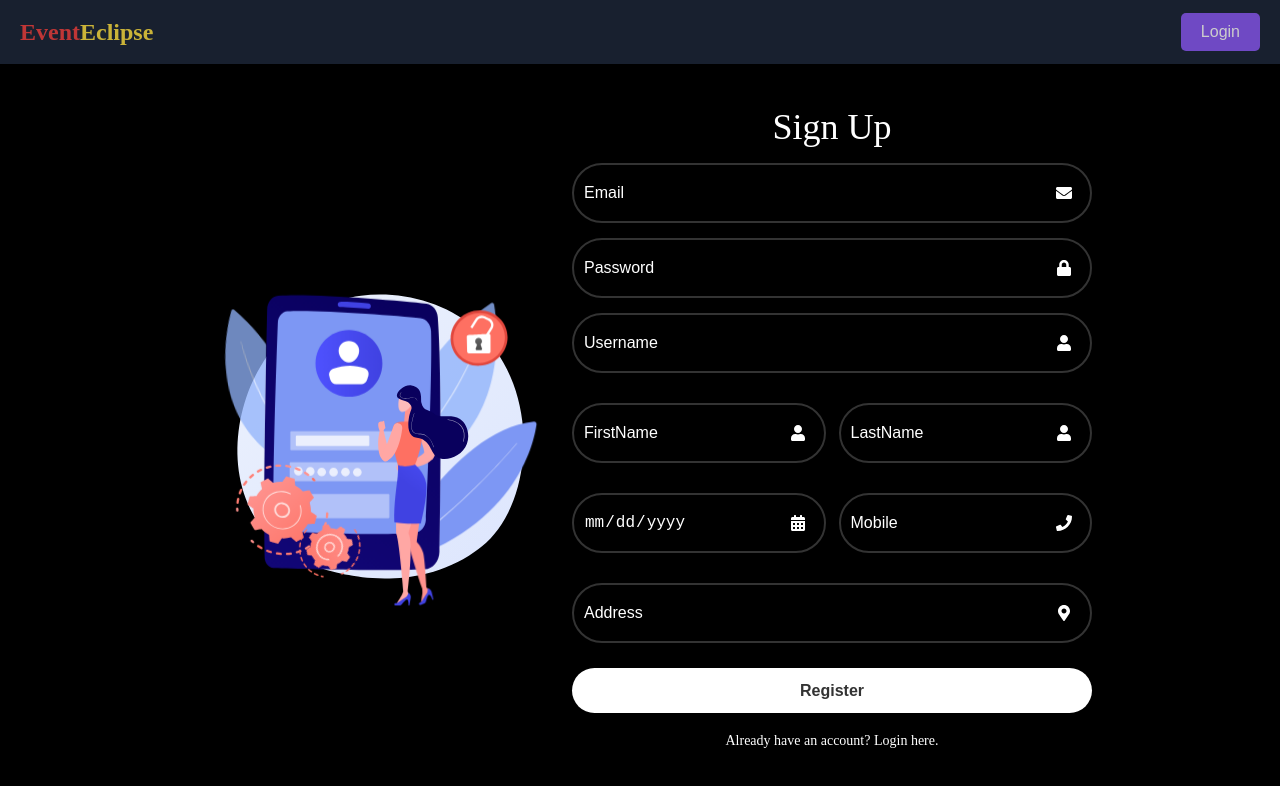
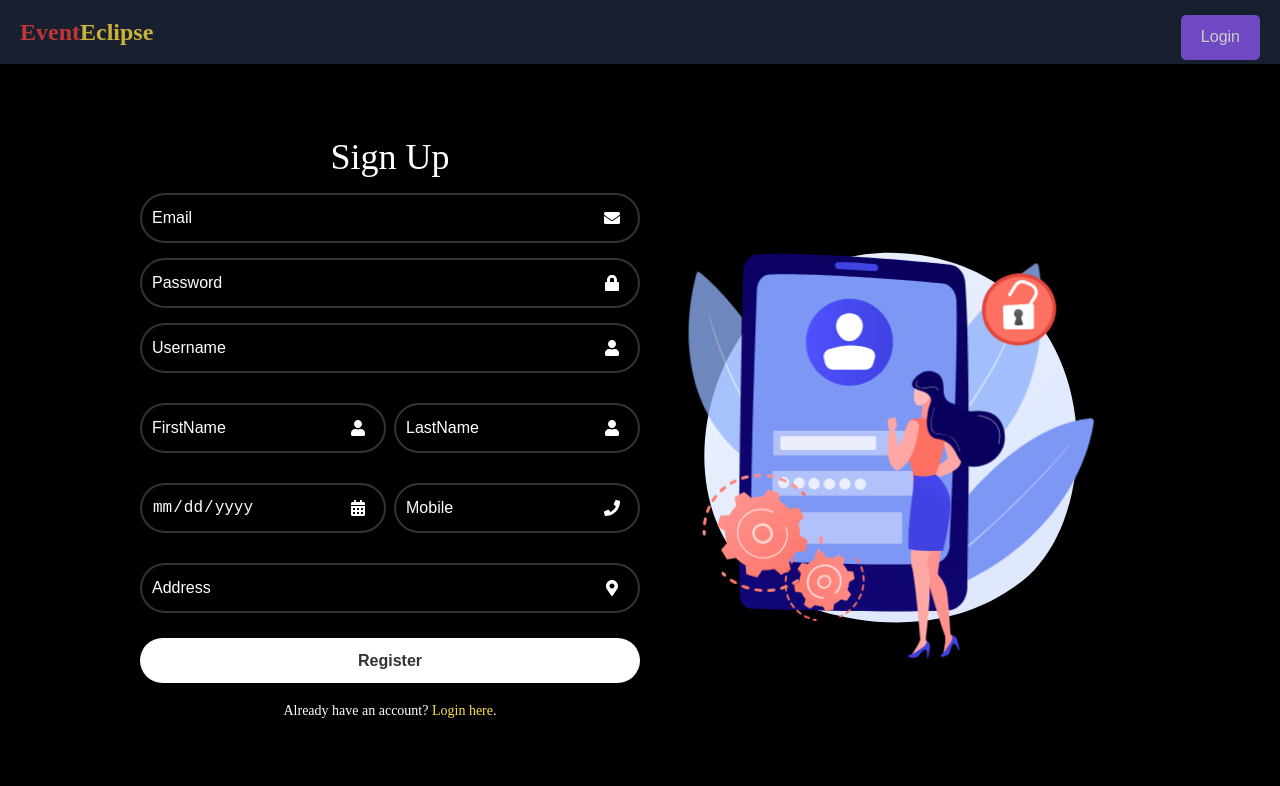
Before and after one commit to Tim-Alpha/Event-Eclipse-Frontend, a React (Create React App) app: page /register in a window 1280 px wide. Shown: the top 786 px of the page. Built offline with nearby package versions, Linux system fonts and the light colour scheme.

Commit message:
update: ui/ux changes

```diff
--- a/src/components/authentication/Login.js
+++ b/src/components/authentication/Login.js
@@ -1,17 +1,26 @@
-import React, { useState } from 'react';
+import React, { useEffect, useState } from 'react';
 import { useNavigate } from 'react-router-dom';
 import Header from '../header-footer/Header';
-// import Footer from '../header-footer/Footer';
+import Footer from '../header-footer/Footer';
 import "../css/Login.css";
 import log from "../assets/Log.json";
 import Lottie from 'lottie-react';
-import { FaUser, FaLock } from "react-icons/fa";
+import { FaUser, FaEye, FaEyeSlash, FaLock } from "react-icons/fa";
 import axios from 'axios';
+import IsMobile from '../../helper/mobileDetection';
 
 const Login = () => {
   const [username, setUsername] = useState('');
   const [password, setPassword] = useState('');
+  const [isChecked, setIsChecked] = useState(false);
+  const [disableClass, setDisableClass] = useState("");
+  const [passwordVisible, setPasswordVisible] = useState(false);
   const navigate = useNavigate();
+  const isMobile = IsMobile();
+
+  useEffect(() => {
+    isMobile ? setDisableClass('disableMe') : setDisableClass("");
+  }, [isMobile]);
 
   const handleLogin = async (e) => {
     e.preventDefault();
@@ -20,11 +29,13 @@ const Login = () => {
         username: username,
         password: password
       });
-
       const data = response.data;
 
       if (data.status === 'success') {
+        if (isChecked) {
           localStorage.setItem('token', data.token);
+        }
+
         alert('Login successful');
         navigate('/home');
       } else {
@@ -39,11 +50,12 @@ const Login = () => {
   return (
     <>
       <Header />
+      <div>
         <div className='main'>
-        <div style={{ width: "25%"}}>
-          <Lottie animationData={log}/>
+          <div className="container">
+            <div className={`animatedSvg ${disableClass}`}>
+              <Lottie className={disableClass} animationData={log}/>
             </div>
-        <div className="container">
             <form onSubmit={handleLogin}>
               <h1>Login</h1>
               <div className="input-box">
@@ -59,30 +71,46 @@ const Login = () => {
               </div>
               <div className="input-box">
                 <input
-                type="password"
+                  type={passwordVisible ? "text" : "password"}
                   placeholder='Password'
                   id="password"
                   value={password}
                   onChange={(e) => setPassword(e.target.value)}
                   required
                 />
+                {password === "" ? (
                   <FaLock className='icon'/>
+                ) : (
+                  passwordVisible ? (
+                    <FaEyeSlash className='icon' onClick={() => setPasswordVisible(false)} />
+                  ) : (
+                    <FaEye className='icon' onClick={() => setPasswordVisible(true)} />
+                  )
+                )}
               </div>
 
               <div className="remember">
-              <label><input type="checkbox"/>Remember me</label>
+                <label className={`rememberMe ${isChecked ? 'onRememberMe' : ''}`}>
+                  <input
+                    type="checkbox"
+                    name='check'
+                    checked={isChecked}
+                    onChange={() => setIsChecked(!isChecked)}
+                  />Remember me
+                </label>
                 <p type="button" className="forgot-password" onClick={() => navigate('/forgot-password')}>Forgot Password?</p>
               </div>
 
               <button type="submit"> Login </button>
               <div className="register-link">
                 <p onClick={() => navigate('/register')}>
-                Don't have an account? Register here.
+                  Don't have an account? <span className='registerHere'>Register here</span>.
                 </p>
               </div>
             </form>
           </div>
-        {/* <Footer /> */}
+        </div>
+        <Footer />
       </div>
     </>
   );
--- a/src/components/authentication/Registration.js
+++ b/src/components/authentication/Registration.js
@@ -1,12 +1,12 @@
-import React, { useState } from 'react';
+import React, { useState, useEffect } from 'react';
 import { useNavigate } from 'react-router';
-// import Footer from '../header-footer/Footer';
 import Header from '../header-footer/Header';
 import "../css/Registration.css";
 import log from "../assets/Log.json";
 import Lottie from 'lottie-react';
 import axios from 'axios';
-import { FaUser, FaLock, FaEnvelope, FaCalendarAlt, FaPhone, FaMapMarkerAlt } from 'react-icons/fa';
+import { FaUser, FaEyeSlash, FaEye, FaLock, FaEnvelope, FaCalendarAlt, FaPhone, FaMapMarkerAlt } from 'react-icons/fa';
+import IsMobile from '../../helper/mobileDetection';
 
 const Registration = () => {
   const [formData, setFormData] = useState({
@@ -20,8 +20,14 @@ const Registration = () => {
     address: "",
     mobile: ""
   });
+  const [passwordVisible, setPasswordVisible] = useState(false);
+  const [disableClass, setDisableClass] = useState("");
+  const isMobile = IsMobile();
+  const navigate = useNavigate();
 
-  const navigate = useNavigate();
+  useEffect(() => {
+    isMobile ? setDisableClass('disableMe') : setDisableClass("");
+  }, [isMobile]);
 
   const handleChange = (e) => {
     const { name, value } = e.target;
@@ -48,7 +54,7 @@ const Registration = () => {
     <>
       <Header />
       <div className='main'>
-        <div className="wrapper">
+        <div className="container">
           <form onSubmit={handleSubmit}>
             <h1>Sign Up</h1>
             <div className="input-box">
@@ -57,7 +63,16 @@ const Registration = () => {
             </div>
             <div className="input-box">
               <FaLock className="icon" />
-              <input type="password" placeholder="Password" id="password" name="password" value={formData.password} onChange={handleChange} required />
+              <input type={passwordVisible ? "text" : "password"} placeholder="Password" id="password" name="password" value={formData.password} onChange={handleChange} required />
+              {formData.password === "" ? (
+                <FaLock className='icon'/>
+              ) : (
+                passwordVisible ? (
+                  <FaEyeSlash className='icon' onClick={() => setPasswordVisible(false)} />
+                ) : (
+                  <FaEye className='icon' onClick={() => setPasswordVisible(true)} />
+                )
+              )}
             </div>
             <div className="input-box">
               <FaUser className="icon" />
@@ -90,15 +105,15 @@ const Registration = () => {
             <button type="submit"> Register </button>
             <div className="login-link">
               <p onClick={() => navigate('/login')}>
-                Already have an account? Login here.
+                Already have an account? <span className='registerHere'>Login here</span>.
               </p>
             </div>
           </form>
+          <div className={`animatedSvg ${disableClass}`}>
+            <Lottie className={disableClass} animationData={log}/>
+          </div>
+          </div>
         </div>
-        <div className="lottie-container">
-          <Lottie animationData={log} />
-          </div>
-      </div>
     </>
   );
 };
--- a/src/components/css/Login.css
+++ b/src/components/css/Login.css
@@ -1,17 +1,36 @@
-*, *::before, *::after {
+*,
+*::before,
+*::after {
     box-sizing: border-box;
 }
-.main{
+
+.main {
+    height: 100%;
     display: flex;
     align-items: center;
     justify-content: center;
     min-height: 100vh;
 }
-.container{
-    width: 420px;
+
+form {
+    width: 50%;
+    margin: auto;
+}
+
+.animatedSvg {
+    width: 50%;
+}
+
+.container {
+    display: flex;
+    margin: auto;
+    justify-content: center;
+    flex-direction: row;
+    align-items: center;
+    width: 100%;
+    max-width: 720px;
     color: #fff;
     border-radius: 10px;
-    padding: 30px 40px;
 }
 
 .container h1 {
@@ -31,7 +50,7 @@
     height: 100%;
     background: transparent;
     outline: none;
-    border: 2px solid rgba(255, 255, 255,.2);
+    border: 2px solid rgba(255, 255, 255, .2);
     border-radius: 40px;
     font-size: 16px;
     color: #fff;
@@ -50,12 +69,14 @@
     transform: translateY(-50%);
     font-size: 16px;
 }
-.container .remember{
+
+.container .remember {
     display: flex;
     justify-content: space-between;
     font-size: 15px;
     margin: -15px 0 15px;
 }
+
 .remember label input {
     color: #fff;
     margin-right: 4px;
@@ -65,9 +86,11 @@
     color: #fff;
     text-decoration: none;
 }
-.remember a:hover{
+
+.remember a:hover {
     text-decoration: underline;
 }
+
 .container button {
     width: 100%;
     height: 45px;
@@ -77,10 +100,11 @@
     border-radius: 40px;
     cursor: pointer;
     font-size: 16px;
-    font-weight: 700 ;
+    font-weight: 700;
     color: #333;
     box-shadow: 0 0 10px rgba(0, 0, 0, .1);
 }
+
 .container .register-link {
     font-size: 14px;
     text-align: center;
@@ -88,12 +112,14 @@
     cursor: pointer;
 
 }
-.register-link p a{
-    color: #fff;
+
+.register-link p a {
+    color: #1b28db;
     text-decoration: none;
     font-weight: 600;
 }
-.register-link p a:hover{
+
+.register-link p a:hover {
     text-decoration: underline;
 }
 
@@ -109,3 +135,15 @@
 .forgot-password:hover {
     color: #ef4444;
 }
+
+.registerHere {
+    color: #fde047;
+}
+
+.rememberMe {
+    color: #ef4444;
+}
+
+.onRememberMe {
+    color: #40f128;
+}
--- a/src/components/css/Registration.css
+++ b/src/components/css/Registration.css
@@ -1,36 +1,42 @@
 .main {
     display: flex;
+    align-items: center;
     flex-direction: row-reverse;
-    align-items: center;
     justify-content: center;
-    min-height: calc(100vh - 60px);
-    height: 70px;
+    min-height: 100vh;
     padding-top: 70px;
 }
 
-.wrapper {
-    max-width: 520px;
+.container {
+    display: flex;
+    justify-content: center;
+    align-items: center;
     width: 100%;
+    max-width: 720px;
     color: #fff;
     border-radius: 10px;
 }
 
-.wrapper h1 {
+form {
+    width: 50%;
+    margin: auto;
+}
+
+h1 {
     font-size: 36px;
     text-align: center;
 }
 
 .form-row {
     display: flex;
-    gap:13px;
+    gap: 8px;
 }
 
-.wrapper .input-box {
+.input-box {
     position: relative;
     width: 100%;
     height: 60px;
     margin: 15px 0 !important;
-    max-height: 100px;
 }
 
 .input-box input {
@@ -49,7 +55,15 @@
     color: #fff;
 }
 
-.wrapper button {
+.icon {
+    position: absolute;
+    right: 20px;
+    top: 50%;
+    transform: translateY(-50%);
+    font-size: 16px;
+}
+
+button {
     width: 100%;
     height: 45px;
     background: #fff;
@@ -64,23 +78,21 @@
     margin-top: 10px;
 }
 
-.wrapper .login-link {
+.login-link {
     font-size: 14px;
     text-align: center;
     margin: 20px 0 15px;
     cursor: pointer;
 }
 
-.login-link p a {
-    color: #fff;
-    text-decoration: none;
-    font-weight: 600;
-}
-
-.login-link p a:hover {
-    text-decoration: underline;
+.registerHere {
+    color: #fde047;
 }
 
 .lottie-container {
     width: 30%;
 }
+
+.disableMe {
+    display: none;
+}
```
Lines whose indentation alone changed are shown as unchanged.
